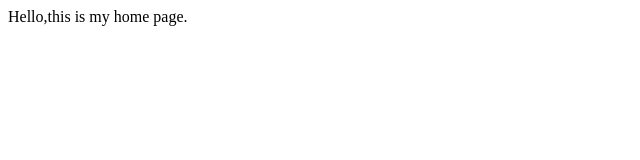
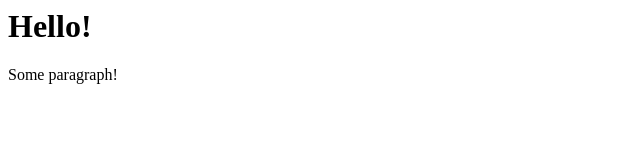
Before and after one commit to uriluna/lab-1-tutorial, a plain HTML site: page index.html in a window 1280 px wide. Shown: the whole page, without its empty margins (0-640 px from the left). Drawn offline with Linux system fonts and the light colour scheme.

Commit message:
Add files via upload

```diff
--- a/index.html
+++ b/index.html
@@ -4,6 +4,7 @@
         <title>My webpage</title>
     </head>
     <body>
-        Hello,this is my home page.
+        <h1>Hello!</h1>
+        <p>Some paragraph!</p>
     </body>
 </html>
```
